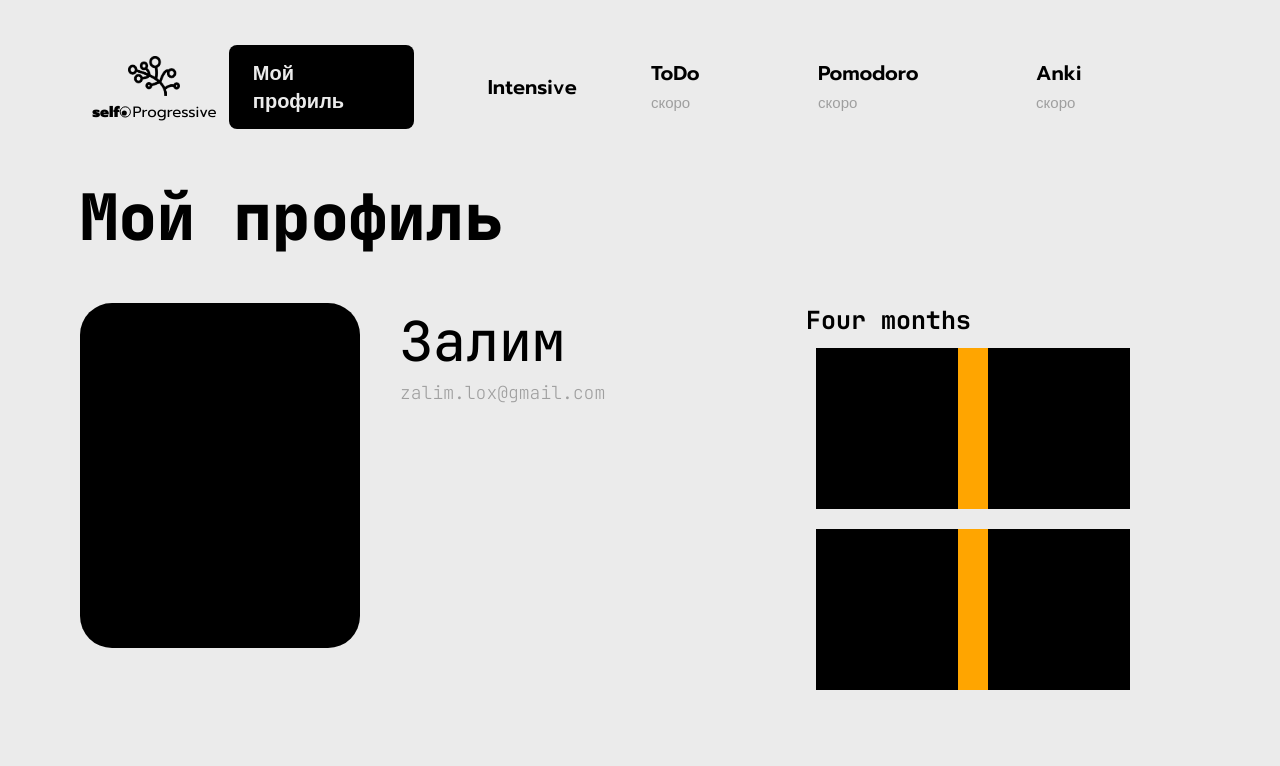
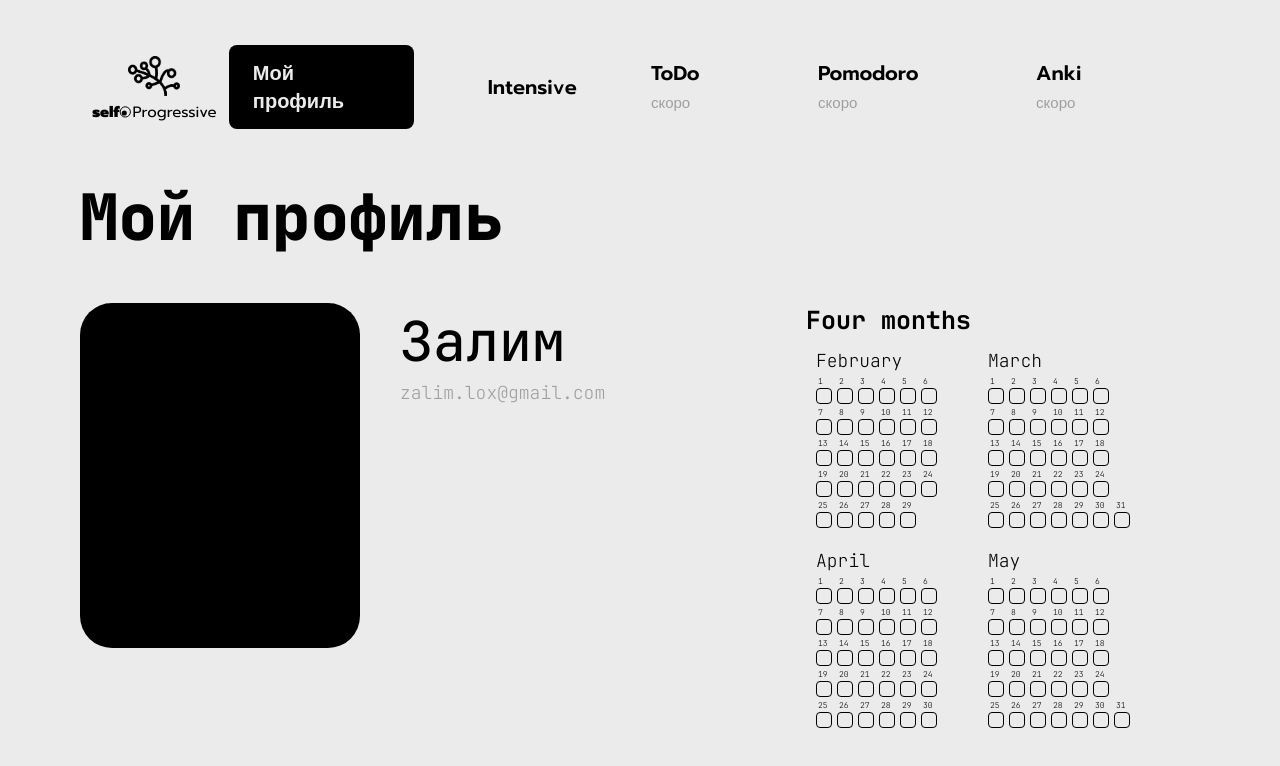
Before and after one commit to zalimpshigotizhev/selfPro, a Vue app in the folder frontend/: page / in a window 1280 px wide. Both pictures are taken after a click on the element "Мой профиль". Shown: the top 766 px of the page. Built offline with nearby package versions, Linux system fonts and the light colour scheme.

Commit message:
Добавил фичу <FourMonths/>

```diff
--- a/frontend/src/components/Header.vue
+++ b/frontend/src/components/Header.vue
@@ -7,7 +7,6 @@ import ROUTES_PATHS from '../constans/router'
 const route = useRoute();
 const router = useRouter();
 const routeName = computed(() => route.name);
-console.log(routeName);
 
 const nav_mob = reactive({
     state: null
--- a/frontend/src/components/profile/FourMonths.vue
+++ b/frontend/src/components/profile/FourMonths.vue
@@ -1,5 +1,12 @@
 <script setup>
+import Month from './Month.vue'
+import { useRootStore } from '../../stores/root';
+import { storeToRefs } from 'pinia';
 
+
+const rootStore = useRootStore()
+rootStore.getLastFourMonths()
+const { four_months } = storeToRefs(rootStore)
 
 </script>
 <template>
@@ -7,20 +14,12 @@
         <div class="title">Four months</div>
         <div class="intensive">
             <div class="two-months">
-                <div class="month">
-
-                </div>
-                <div class="month">
-
-                </div>
+                <Month :month = 'four_months[0]'/>
+                <Month :month = 'four_months[1]'/>
             </div>
             <div class="two-months">
-                <div class="month">
-
-                </div>
-                <div class="month">
-
-                </div>
+                <Month :month = 'four_months[2]'/>
+                <Month :month = 'four_months[3]'/>
             </div>
         </div>
     </div>
@@ -48,14 +47,6 @@
         .two-months
             display: flex
             width: 314px
-            height: 161px
             margin: 10px
-            background-color: orange
 
-            .month
-                width: 142px
-                height: 161px
-                background-color: black
-                &:not(:last-child)
-                    margin-right: 30px
 </style>
--- /dev/null
+++ b/frontend/src/components/profile/Month.vue
@@ -0,0 +1,69 @@
+<script setup>
+const props = defineProps({
+    month:{
+        type: Object,
+        required: true
+    }
+})
+
+console.log(props.month);
+
+</script>
+<template>
+    <div class="month">
+        <div class="name">{{props.month.name}}</div>
+        <div  class="string">
+            <div v-for="day in props.month.days"  :key="day" class="day">
+                <div class="date">
+                    {{ day.date }}
+                </div>
+                <div class="indicator">
+
+                </div>
+            </div>
+        </div>
+
+
+    </div>
+</template>
+<style lang="sass" scoped>
+@import '../../assets/style/main'
+
+.month
+    display: flex
+    flex-direction: column
+    width: 142px
+
+    &:not(:last-child)
+        margin-right: 30px
+    .name
+        font-family: "JetBrains ExtraLight", sans-serif
+        font-size: 18px
+
+    .string
+        display: flex
+        flex-wrap: wrap
+
+        .day
+            display: flex
+            flex-direction: column
+            align-items: center
+            width: 16px
+            margin-top: 3px
+
+            &:not(:last-child)
+                margin-right: 5px
+
+            .date
+                width: 12px
+                height: 12px
+                font-family: "JetBrains ExtraLight", sans-serif
+                font-size: 8px
+
+            .indicator
+                width: 16px
+                height: 16px
+                background-color: $background
+                border: solid 0.5px
+                border-radius: 4px
+</style>
--- /dev/null
+++ b/frontend/src/stores/root.js
@@ -0,0 +1,44 @@
+import { defineStore } from 'pinia'
+
+
+
+export const useRootStore = defineStore('root', {
+  state: () => ({
+    four_months: [],
+
+  }),
+  actions: {
+    // Функция для создание диапазонов
+    range(start, end) {
+        const array = [];
+        for (let i = start; i <= end; i++) {
+            let  dictionary = {};
+            dictionary['date'] = i
+            array.push(dictionary);
+        }
+        return array;
+    },
+    // Функция для генерации списка с четыремя последними месяцами
+    getLastFourMonths(){
+      const today = new Date();
+
+      const results = []
+
+      for (let i = 4; i > 0; i--){
+          let year = today.getFullYear()
+          let month = today.getMonth() - i
+          let daysInMonth = new Date(year, month + 2, 0);
+
+          let monthName = daysInMonth.toLocaleString('default', { month: 'long' })
+          let normalize_name = monthName.charAt(0).toUpperCase() + monthName.slice(1)
+
+          results.push({
+              'name': normalize_name,
+              'days': this.range(1, daysInMonth.getDate())
+          })
+      }
+      this.four_months = results
+    }
+
+  }
+})
```
Also changed, not shown: frontend/src/stores/counter.js (deleted, +0 -12 lines), frontend/src/assets/img/neuron1.png.
